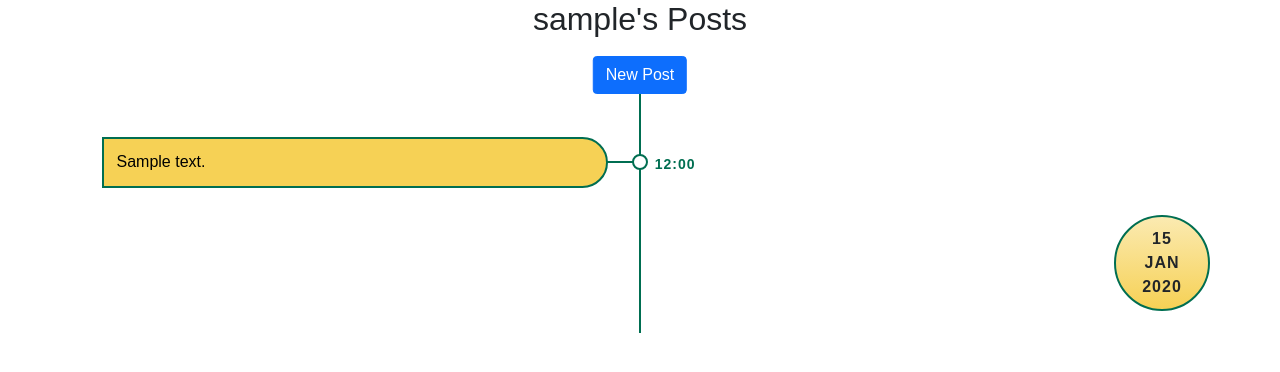
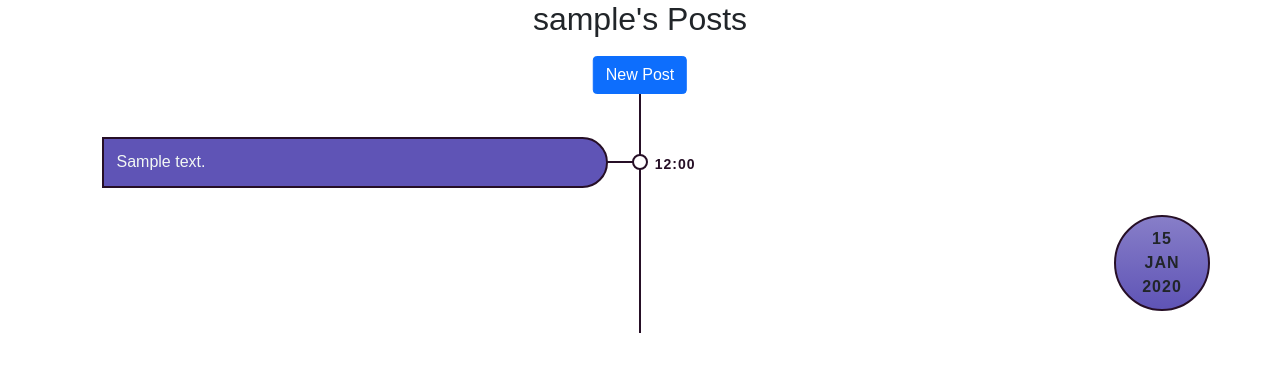
Before and after one commit to timotiousPrime/ydotcom, a Django app: a page that uses ydotcom/main/templates/main/base.html in a window 1280 px wide. Shown: the part 56-428 px from the top of the page. Run offline with Django 5.2, Linux system fonts and the light colour scheme; a user stored in the database is signed in; tables that the repository leaves empty hold one stand-in row (values such as "Sample post"); some libraries are stand-ins or nearby versions.

Commit message:
update timeline css and add css for user cards

```diff
--- a/ydotcom/posts/static/posts/style.css
+++ b/ydotcom/posts/static/posts/style.css
@@ -7,7 +7,6 @@
 body {
     margin: 0;
     font-family: Arial, Helvetica, sans-serif;
-    background: #ffffff;
 }
 
 /* .btn-primary {
@@ -29,7 +28,7 @@ body {
     content: '';
     position: absolute;
     width: 2px;
-    background: #006E51;
+    background: #260F26;
     top: 0;
     bottom: 0;
     left: 50%;
@@ -62,7 +61,7 @@ body {
     top: calc(50% - 8px);
     right: -2.3em;
     background: #ffffff;
-    border: 2px solid #006E51;
+    border: 2px solid #260F26;
     border-radius: 16px;
     z-index: 100;
 }
@@ -81,7 +80,7 @@ body {
   height: 2px;
   top: calc(50% - 1px);
   right: -1.9em;
-  background: #006E51;
+  background: #260F26;
   z-index: 10;
 }
 
@@ -107,9 +106,9 @@ body {
     justify-self: center;
 
 
-    background: linear-gradient(#FBEAB1, #F6D155);
+    background: linear-gradient(#877EC8, #5F54B6);
     border-radius: 50%;
-    border: 2px solid #006E51;
+    border: 2px solid #260F26;
     z-index: 1;
 }
 
@@ -125,7 +124,7 @@ body {
     text-align: center;
     font-size: 14px;
     font-weight: bold;
-    color: #006E51;
+    color: #260F26;
     text-transform: uppercase;
     letter-spacing: 1px;
     z-index: 1;
@@ -150,11 +149,11 @@ body {
     padding: 9px 0;
     top: calc(50% - 20px);
     background: #F6D155;
-    border: 2px solid #006E51;
+    border: 2px solid #260F26;
     border-radius: 40px;
     text-align: center;
     font-size: 18px;
-    color: #006E51;
+    color: #260F26;
     z-index: 1;
 } */
 
@@ -169,10 +168,11 @@ body {
 /* post bubble */
 .container .content {
     padding: 0.8em;
-    background: #F6D155;
+    background: #5F54B6;
+    color: #F2F8F4;
     position: relative;
     border-radius: 0 2em 2em 0;
-    border: #006E51 solid 2px;
+    border: #260F26 solid 2px;
     z-index: 1000;
 }
 
@@ -185,7 +185,7 @@ body {
     font-size: 16px;
     word-wrap: break-word;
     line-height: 22px;
-    color: #000000;
+    color: #F2F8F4;
 }
 
 @media (max-width: 767.98px) {
@@ -211,7 +211,7 @@ body {
     .container.left::before,
     .container.right::before {
         left: 100px;
-        border-color: transparent #006E51 transparent transparent;
+        border-color: transparent #260F26 transparent transparent;
     }
 
     .container.left .time,
@@ -232,3 +232,30 @@ body {
         border-radius: 500px 0 0 500px;
     }
 }
+
+
+
+
+
+/* ############################ */
+/* #####    User Cards    ##### */
+/* ############################ */
+.user-card {
+    background: #5F54B6;
+}
+
+
+.user-card > a {
+    color: #F2F8F4;
+    text-decoration: none;
+}
+
+
+.user-card:hover {
+    transform: scale(1.1);
+}
+
+.user-card > a:hover {
+    color: #F6D251;
+    transform: scale(1.8);
+}
```
